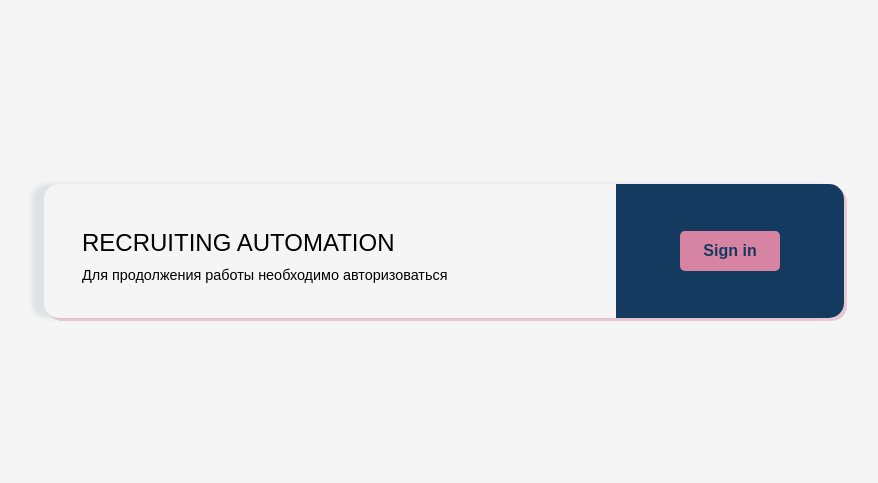
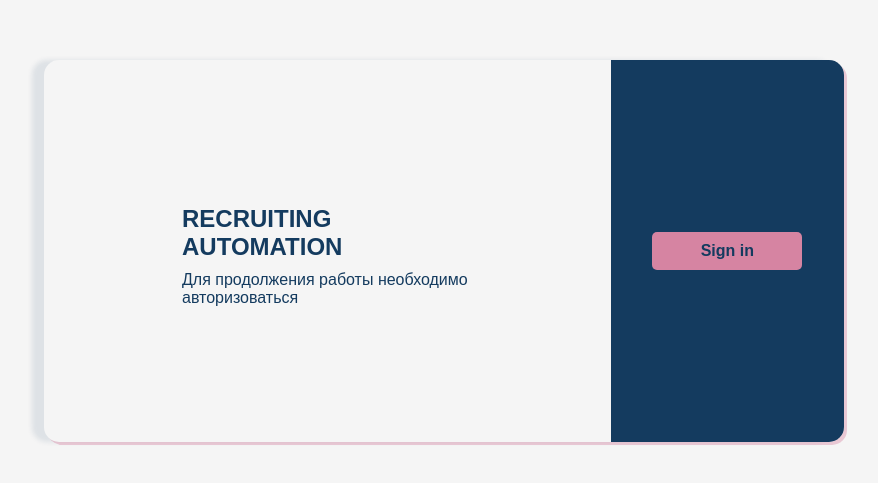
Before and after one commit to ViktoriaElm/NextAuth, a Next.js app: page / in a window 1280 px wide. Shown: the part 149-632 px from the top of the page, without its empty margins (196-1074 px from the left). Built offline with nearby package versions, Linux system fonts and the light colour scheme; no server answers.

Commit message:
css - addaptive

```diff
--- a/styles/globals.css
+++ b/styles/globals.css
@@ -37,7 +37,7 @@ body {
 }
 
 .block-inputs {
-    margin: 20px;
+    margin: 15%;
     display: flex;
     flex-direction: column;
     border-top-left-radius: var(--radius-border);
@@ -49,15 +49,17 @@ body {
 h1,
 h4 {
     padding: 0px 18px 10px;
+    color: var(--text-color-dark);
 }
 
 h1 {
     font: 3vmin sans-serif;
     margin-top: 25px;
+    font-weight: 600;
 }
 
 h4 {
-    font: 1.8vmin sans-serif;
+    font: 2vmin sans-serif;
     margin-bottom: 5px;
 }
 
@@ -67,7 +69,7 @@ h4 {
 
 .block-name {
     display: flex;
-    width: 30%;
+    width: 50%;
     border-bottom-right-radius: var(--radius-border);
     border-top-right-radius: var(--radius-border);
     background-color: var(--text-color-dark);
@@ -90,11 +92,15 @@ button {
     border-radius: var(--button-radius);
     font: 2vmin sans-serif;
     font-weight: bold;
-    width: 100px;
+    display: flex;
+    justify-content: center;
+    align-items: center;
+    width: 80%;
+    max-width: 150px;
 }
 
 .sign-in {
-    min-height: 30%;
+    padding: 10px;
 }
 
 img {
```
